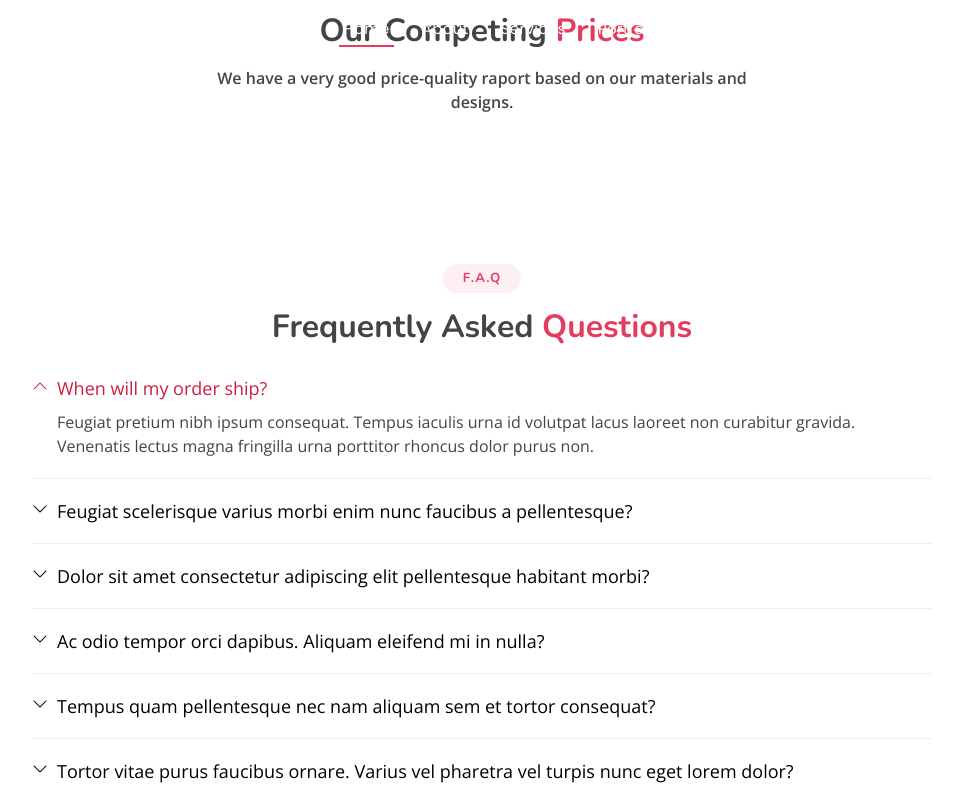
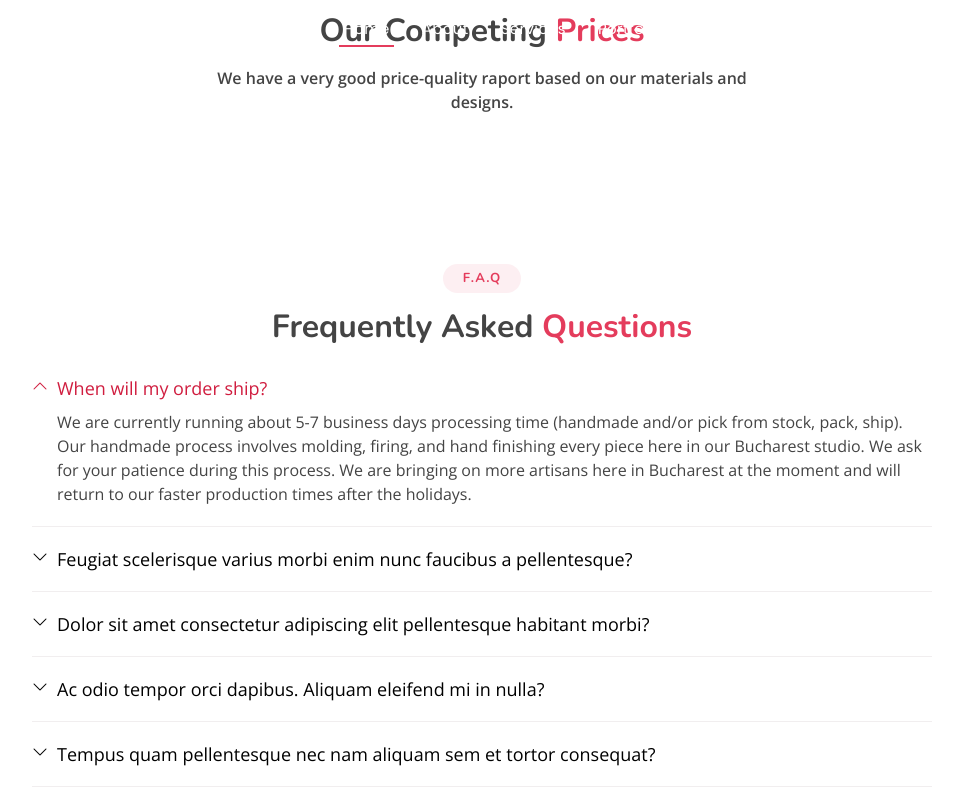
Before and after one commit to dicuandreea/dicuandreea.github.io, a plain HTML site: page index.html in a window 1280 px wide. Both pictures are taken after a click on the element "When will my order ship?". Shown: the part 3797-4585 px from the top of the page, without its empty margins (158-1121 px from the left). Drawn offline with nearby package versions, Linux system fonts and the light colour scheme.

Commit message:
Update index.html

```diff
--- a/index.html
+++ b/index.html
@@ -367,7 +367,9 @@
             <div data-bs-toggle="collapse" class="collapsed question" href="#faq1">When will my order ship? <i class="bi bi-chevron-down icon-show"></i><i class="bi bi-chevron-up icon-close"></i></div>
             <div id="faq1" class="collapse" data-bs-parent=".faq-list">
               <p>
-                Feugiat pretium nibh ipsum consequat. Tempus iaculis urna id volutpat lacus laoreet non curabitur gravida. Venenatis lectus magna fringilla urna porttitor rhoncus dolor purus non.
+                We are currently running about 5-7 business days processing time (handmade and/or pick from stock, pack, ship).
+                Our handmade process involves molding, firing, and hand finishing every piece here in our Bucharest studio. We ask for your patience during
+                this process. We are bringing on more artisans here in Bucharest at the moment and will return to our faster production times after the holidays.
               </p>
             </div>
           </li>
```
